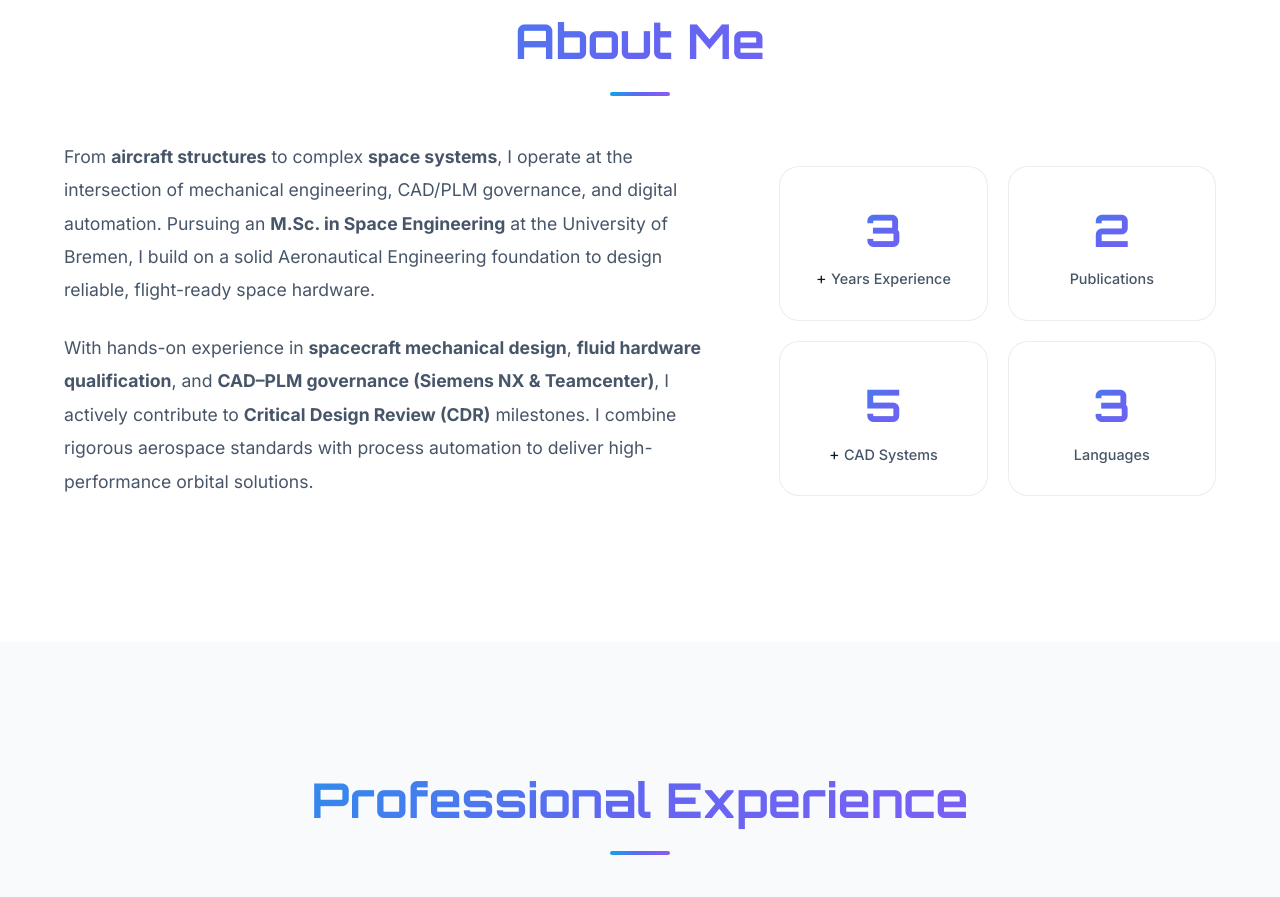
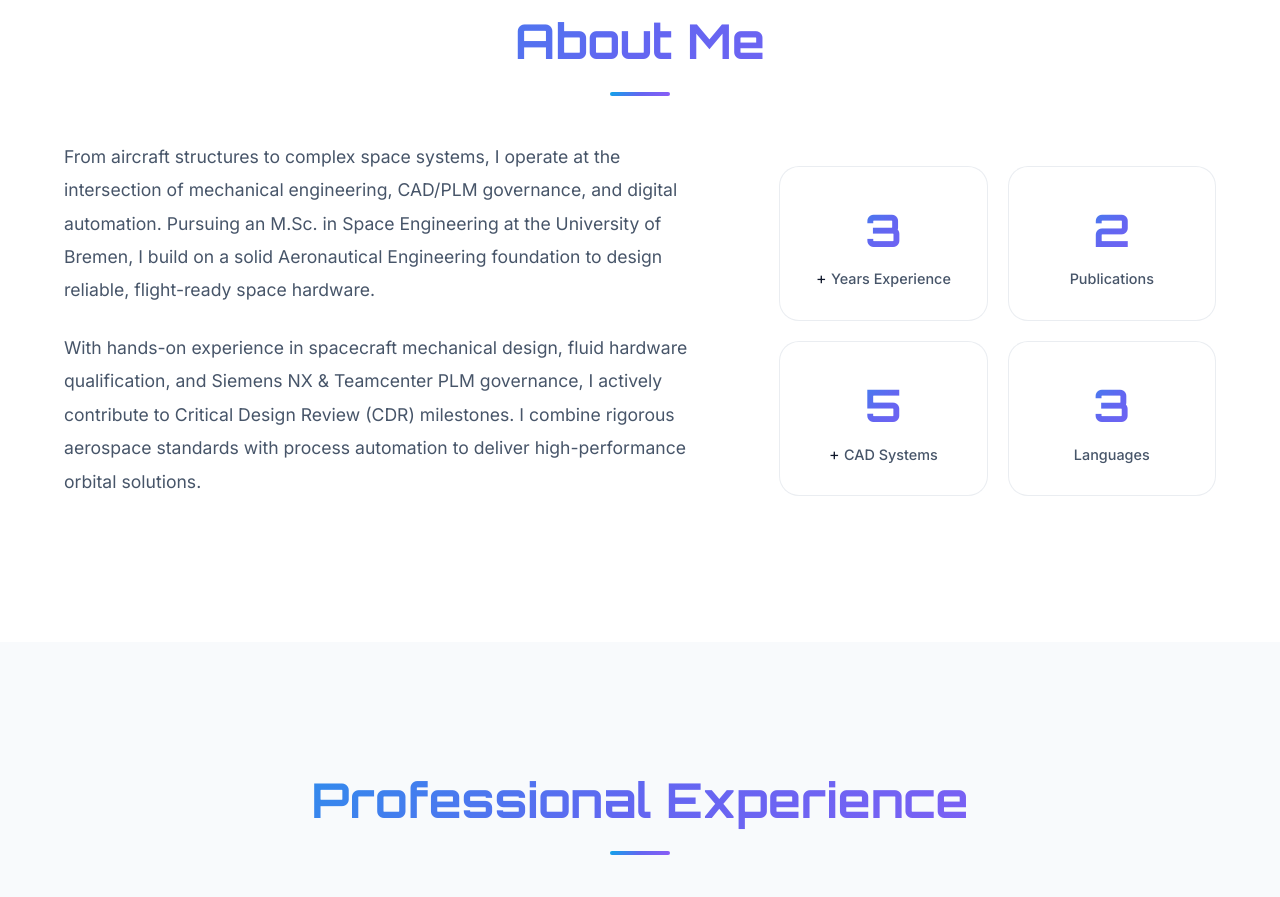
Before and after one commit to Shiv07102000/portfolio, a plain HTML site: page index.html in a window 1280 px wide. Shown: the part 917-1814 px from the top of the page. Drawn offline with Linux system fonts and the light colour scheme.

Commit message:
Fix About Me paragraph rendering and remove raw code tags

```diff
--- a/index.html
+++ b/index.html
@@ -122,13 +122,13 @@
             <h2 class="section-title" data-en="About Me" data-de="Über mich">About Me</h2>
             <div class="about-content">
                 <div class="about-text fade-in">
-                    <p data-en="From <strong>aircraft structures</strong> to complex <strong>space systems</strong>, I operate at the intersection of mechanical engineering, CAD/PLM governance, and digital automation. Pursuing an <strong>M.Sc. in Space Engineering</strong> at the University of Bremen, I build on a solid Aeronautical Engineering foundation to design reliable, flight-ready space hardware."
-                        data-de="Von <strong>Flugzeugstrukturen</strong> bis hin zu komplexen <strong>Raumfahrtsystemen</strong> agiere ich an der Schnittstelle von Maschinenbau, CAD/PLM-Governance und digitaler Automatisierung. Während meines <strong>M.Sc.-Studiums in Space Engineering</strong> an der Universität Bremen entwickle ich auf Basis einer fundierten Luftfahrttechnik-Ausbildung zuverlässige, flugfähige Raumfahrt-Hardware.">
-                        From <strong>aircraft structures</strong> to complex <strong>space systems</strong>, I operate at the intersection of mechanical engineering, CAD/PLM governance, and digital automation. Pursuing an <strong>M.Sc. in Space Engineering</strong> at the University of Bremen, I build on a solid Aeronautical Engineering foundation to design reliable, flight-ready space hardware.
+                    <p data-en="From aircraft structures to complex space systems, I operate at the intersection of mechanical engineering, CAD/PLM governance, and digital automation. Pursuing an M.Sc. in Space Engineering at the University of Bremen, I build on a solid Aeronautical Engineering foundation to design reliable, flight-ready space hardware."
+                        data-de="Von Flugzeugstrukturen bis hin zu komplexen Raumfahrtsystemen agiere ich an der Schnittstelle von Maschinenbau, CAD/PLM-Governance und digitaler Automatisierung. Während meines M.Sc.-Studiums in Space Engineering an der Universität Bremen entwickle ich auf Basis einer fundierten Luftfahrttechnik-Ausbildung zuverlässige, flugfähige Raumfahrt-Hardware.">
+                        From aircraft structures to complex space systems, I operate at the intersection of mechanical engineering, CAD/PLM governance, and digital automation. Pursuing an M.Sc. in Space Engineering at the University of Bremen, I build on a solid Aeronautical Engineering foundation to design reliable, flight-ready space hardware.
                     </p>
-                    <p data-en="With hands-on experience in <strong>spacecraft mechanical design</strong>, <strong>fluid hardware qualification</strong>, and <strong>CAD–PLM governance (Siemens NX & Teamcenter)</strong>, I actively contribute to <strong>Critical Design Review (CDR)</strong> milestones. I combine rigorous aerospace standards with process automation to deliver high-performance orbital solutions."
-                        data-de="Mit praktischer Erfahrung im <strong>Raumfahrzeug-Mechanikdesign</strong>, der <strong>Qualifizierung von Fluid-Hardware</strong> und der <strong>CAD-PLM-Governance (Siemens NX & Teamcenter)</strong> wirke ich aktiv an <strong>Critical Design Review (CDR)</strong>-Meilensteinen mit. Ich verbinde strenge Raumfahrtstandards mit Prozessautomatisierung für leistungsstarke Orbitalsysteme.">
-                        With hands-on experience in <strong>spacecraft mechanical design</strong>, <strong>fluid hardware qualification</strong>, and <strong>CAD–PLM governance (Siemens NX & Teamcenter)</strong>, I actively contribute to <strong>Critical Design Review (CDR)</strong> milestones. I combine rigorous aerospace standards with process automation to deliver high-performance orbital solutions.
+                    <p data-en="With hands-on experience in spacecraft mechanical design, fluid hardware qualification, and Siemens NX & Teamcenter PLM governance, I actively contribute to Critical Design Review (CDR) milestones. I combine rigorous aerospace standards with process automation to deliver high-performance orbital solutions."
+                        data-de="Mit praktischer Erfahrung im Raumfahrzeug-Mechanikdesign, der Qualifizierung von Fluid-Hardware und der CAD-PLM-Governance (Siemens NX & Teamcenter) wirke ich aktiv an Critical Design Review (CDR)-Meilensteinen mit. Ich verbinde strenge Raumfahrtstandards mit Prozessautomatisierung für leistungsstarke Orbitalsysteme.">
+                        With hands-on experience in spacecraft mechanical design, fluid hardware qualification, and Siemens NX & Teamcenter PLM governance, I actively contribute to Critical Design Review (CDR) milestones. I combine rigorous aerospace standards with process automation to deliver high-performance orbital solutions.
                     </p>
                 </div>
                 <div class="about-stats">
--- a/scripts/main.js
+++ b/scripts/main.js
@@ -92,9 +92,6 @@ function updateLanguage(lang) {
     elements.forEach(el => {
         const text = el.getAttribute(`data-${lang}`);
         if (text) {
-            if (text.includes('<')) {
-                el.innerHTML = text;
-            } else {
             // Check if element has child elements we should preserve
             const hasOnlyText = el.childNodes.length === 1 && el.childNodes[0].nodeType === 3;
             const hasIconAndSpan = el.querySelector('i') && el.querySelector('span');
@@ -112,7 +109,6 @@ function updateLanguage(lang) {
                     textNode.textContent = text;
                 } else {
                     el.textContent = text;
-                    }
                 }
             }
         }
```
Lines whose indentation alone changed are shown as unchanged.
